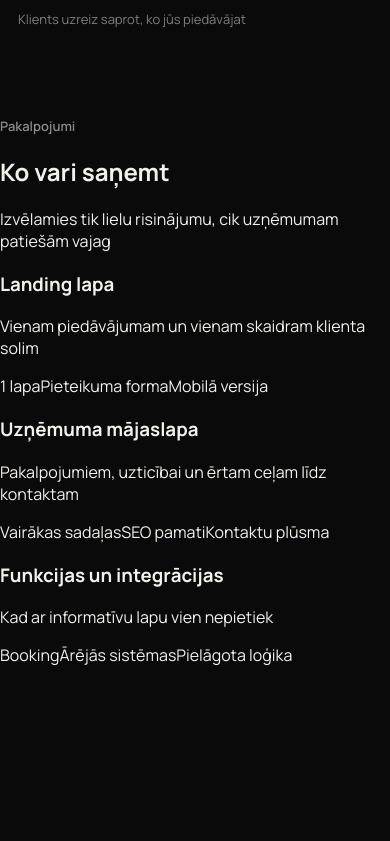
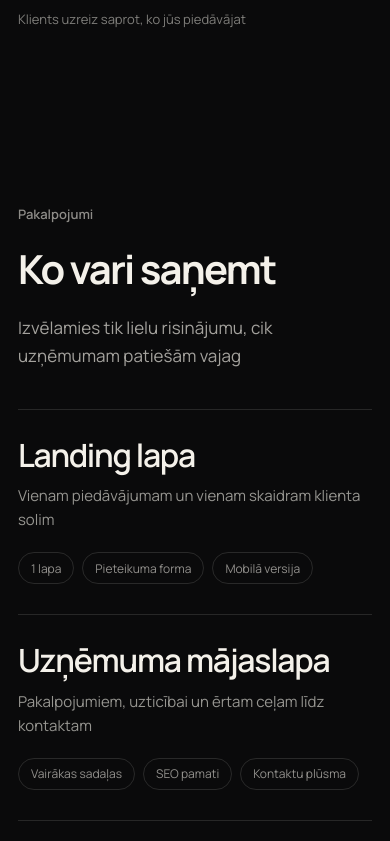
Before and after one commit to davisl24/WEBSITEAGENCY, a Next.js app: page / in a window 390 px wide. Shown: the part 3123-3964 px from the top of the page. Before the commit the page ends 3789 px from the top, so only its background shows below. Built offline with nearby package versions, Linux system fonts and the light colour scheme.

Commit message:
style: add editorial services list

```diff
--- a/app/globals.css
+++ b/app/globals.css
@@ -456,3 +456,140 @@
     scroll-behavior:auto;
   }
 }
+
+.services-section{
+  position:relative;
+  background:transparent;
+  color:#f4f1ea;
+  padding:120px 32px 132px;
+}
+.services-inner{
+  width:min(1360px,100%);
+  margin:0 auto;
+}
+.services-head{
+  display:grid;
+  grid-template-columns:minmax(0,.9fr) minmax(0,1.1fr);
+  column-gap:48px;
+  align-items:end;
+  margin-bottom:56px;
+}
+.services-head .section-label{
+  grid-column:1/-1;
+}
+.services-head h2{
+  margin:0;
+  max-width:560px;
+  font-size:clamp(42px,4vw,60px);
+  line-height:1.08;
+  letter-spacing:-.045em;
+  font-weight:650;
+}
+.services-intro{
+  margin:0;
+  max-width:520px;
+  justify-self:end;
+  font-size:18px;
+  line-height:1.6;
+  color:rgba(244,241,234,.66);
+}
+.services-list{
+  border-top:1px solid rgba(244,241,234,.12);
+}
+.service-row{
+  display:grid;
+  grid-template-columns:minmax(0,1.15fr) minmax(300px,.85fr);
+  gap:48px;
+  align-items:end;
+  padding:34px 0 36px;
+  border-bottom:1px solid rgba(244,241,234,.12);
+}
+.service-main h3{
+  margin:0;
+  font-size:clamp(34px,3vw,48px);
+  line-height:1.08;
+  letter-spacing:-.04em;
+  font-weight:600;
+}
+.service-main p{
+  margin:12px 0 0;
+  max-width:560px;
+  font-size:16px;
+  line-height:1.6;
+  color:rgba(244,241,234,.6);
+}
+.service-meta{
+  display:flex;
+  flex-wrap:wrap;
+  justify-content:flex-end;
+  gap:8px;
+}
+.service-meta span{
+  display:inline-flex;
+  align-items:center;
+  min-height:32px;
+  padding:0 12px;
+  border:1px solid rgba(244,241,234,.13);
+  border-radius:999px;
+  font-size:12px;
+  color:rgba(244,241,234,.58);
+}
+@media (hover:hover) and (pointer:fine){
+  .service-row{
+    transition:padding-left .28s ease, border-color .28s ease;
+  }
+  .service-row:hover{
+    padding-left:12px;
+    border-color:rgba(244,241,234,.28);
+  }
+  .service-row:hover .service-main h3{
+    color:#fff;
+  }
+}
+@media(max-width:900px){
+  .services-section{
+    padding:96px 24px 104px;
+  }
+  .services-head{
+    grid-template-columns:1fr;
+    gap:24px;
+    margin-bottom:40px;
+  }
+  .services-head .section-label{
+    grid-column:auto;
+    margin-bottom:0;
+  }
+  .services-intro{
+    justify-self:start;
+  }
+  .service-row{
+    grid-template-columns:1fr;
+    gap:20px;
+    align-items:start;
+  }
+  .service-meta{
+    justify-content:flex-start;
+  }
+}
+@media(max-width:760px){
+  .services-section{
+    padding:88px 18px 88px;
+  }
+  .services-head h2{
+    font-size:40px;
+    line-height:1.08;
+  }
+  .services-intro{
+    font-size:17px;
+  }
+  .service-row{
+    padding:28px 0 30px;
+  }
+  .service-main h3{
+    font-size:32px;
+    line-height:1.08;
+  }
+  .service-main p{
+    font-size:15px;
+  }
+}
```
